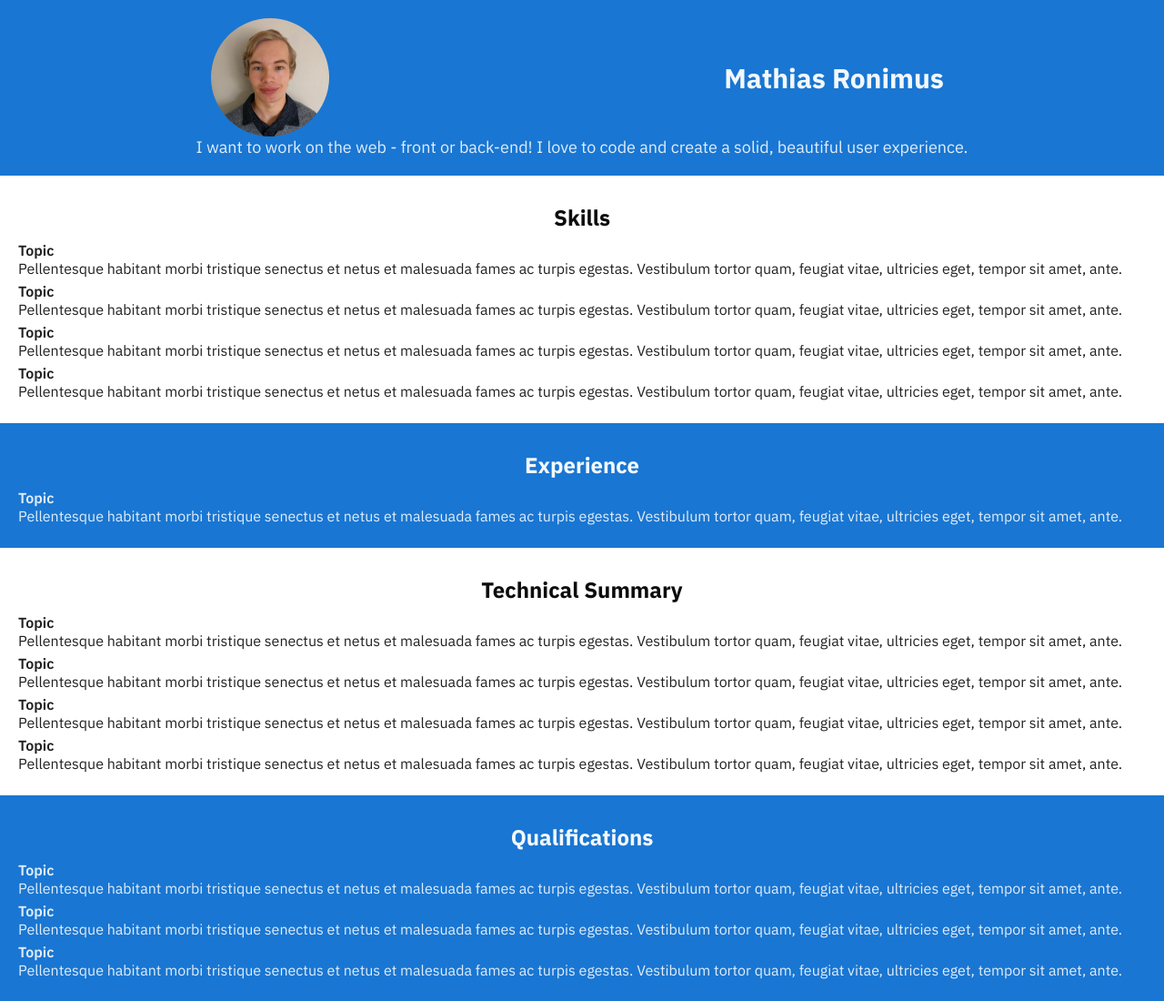
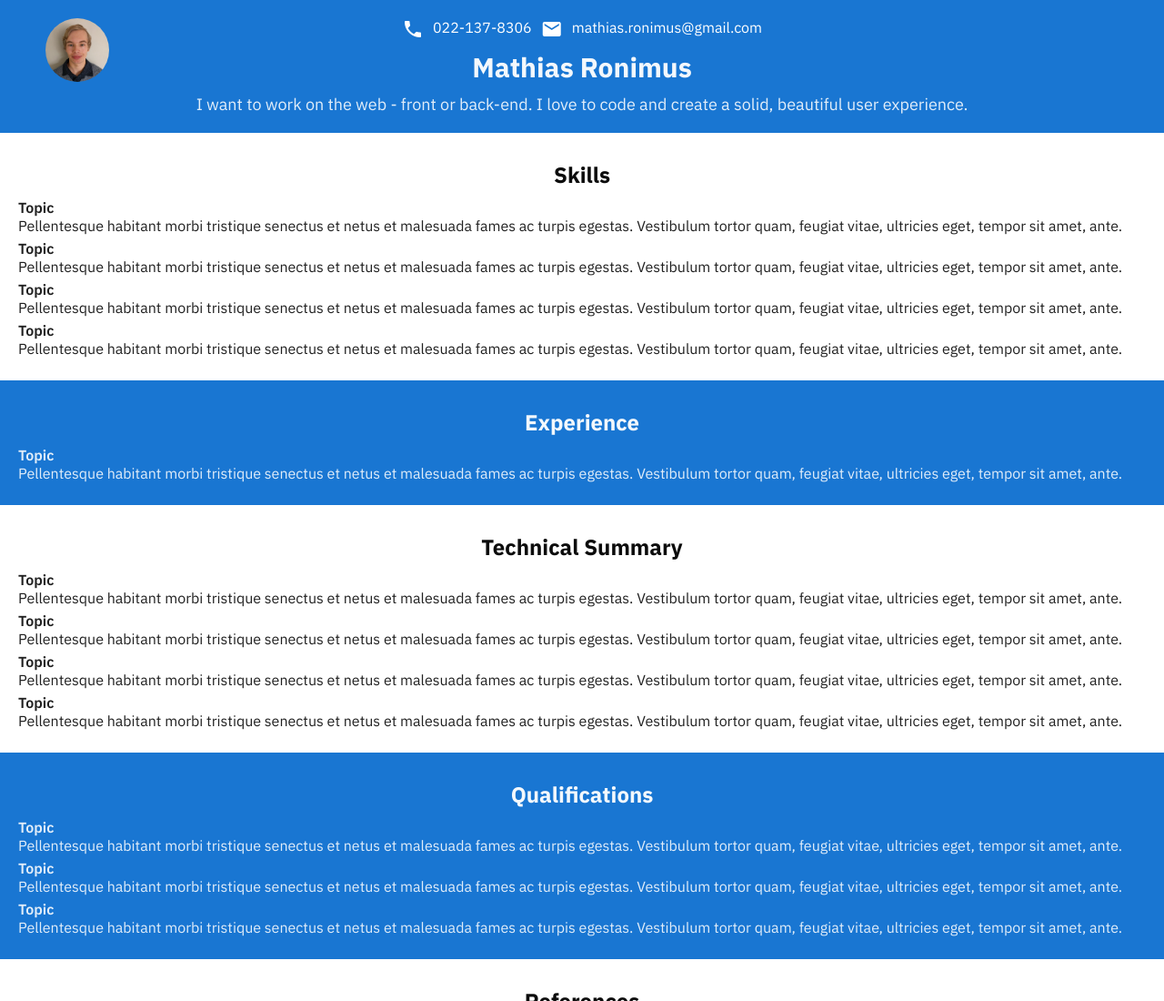
Before and after one commit to mathiasronimus/web-resume, a plain HTML site: page index.html in a window 1280 px wide. Shown: the top 1100 px of the page at 91% size. Drawn offline with Linux system fonts and the light colour scheme.

Commit message:
Added contact info

```diff
--- a/index.html
+++ b/index.html
@@ -11,11 +11,15 @@
   <body>
     <header>
         <section class="colour">
+            <img src="me.jpg" width="70px" height="70px">
+            <div id="contactList">
+                <span class="material-icons">phone</span><span>022-137-8306</span>
+                <span class="material-icons">email</span><span>mathias.ronimus@gmail.com</span>
+            </div>
             <div id="titleRow">
-                <img src="me.jpg" width="130px" height="130px">
                 <h1>Mathias Ronimus</h1>
             </div>
-            <h2>I want to work on the web - front or back-end! I love to code and create a solid, beautiful user experience.</h2>
+            <h2>I want to work on the web - front or back-end. I love to code and create a solid, beautiful user experience.</h2>
         </section>
     </header>
     <section>
--- a/stylesheet.css
+++ b/stylesheet.css
@@ -18,8 +18,20 @@
     align-items: center;
 }
 
-#titleRow img {
+header img {
     border-radius: 100px;
+    position: absolute;
+    left: 50px;
+}
+
+#contactList {
+    display: flex;
+    justify-content: center;
+}
+
+#contactList span {
+    vertical-align: middle;
+    padding: 0px 5px;
 }
 
 h1 {
```
